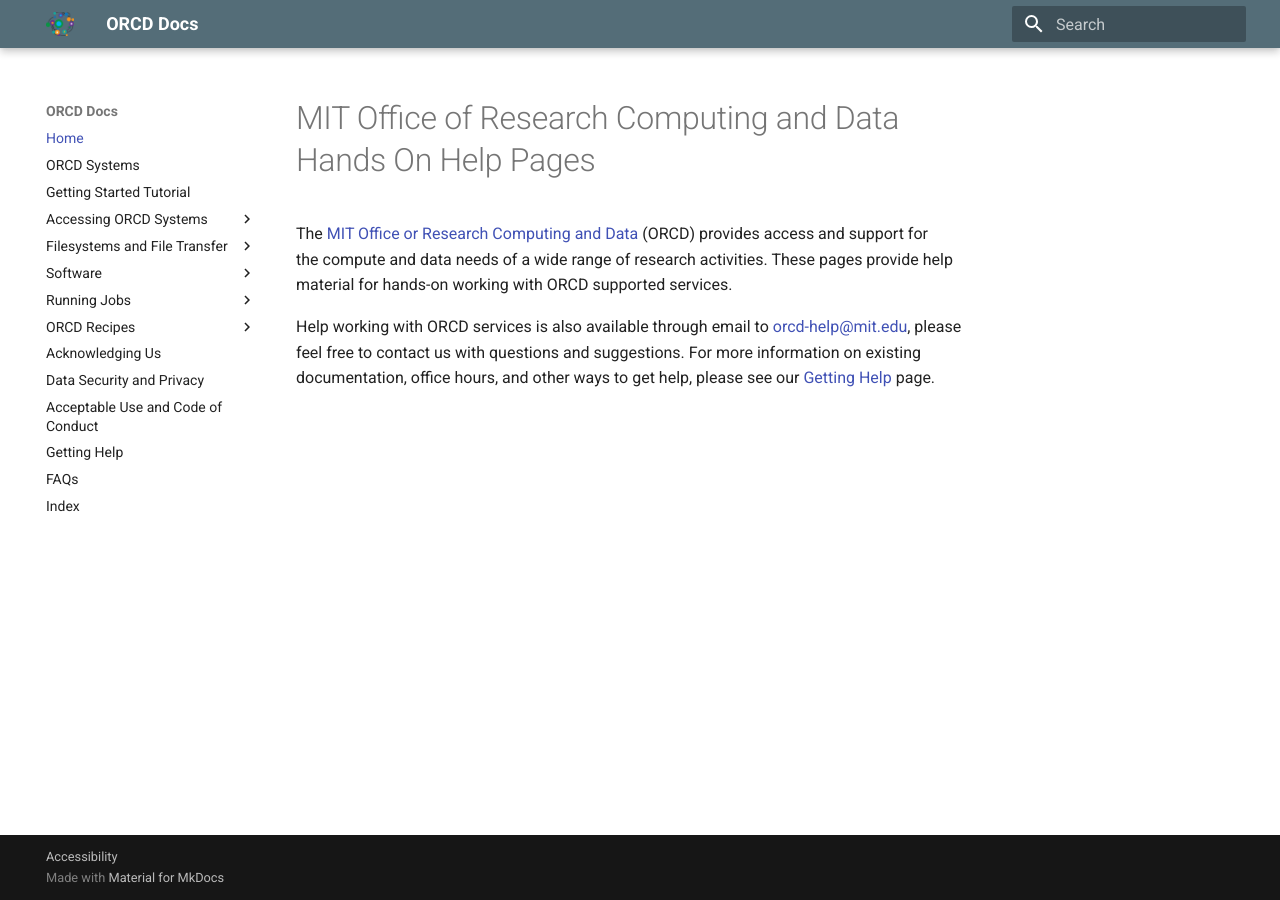
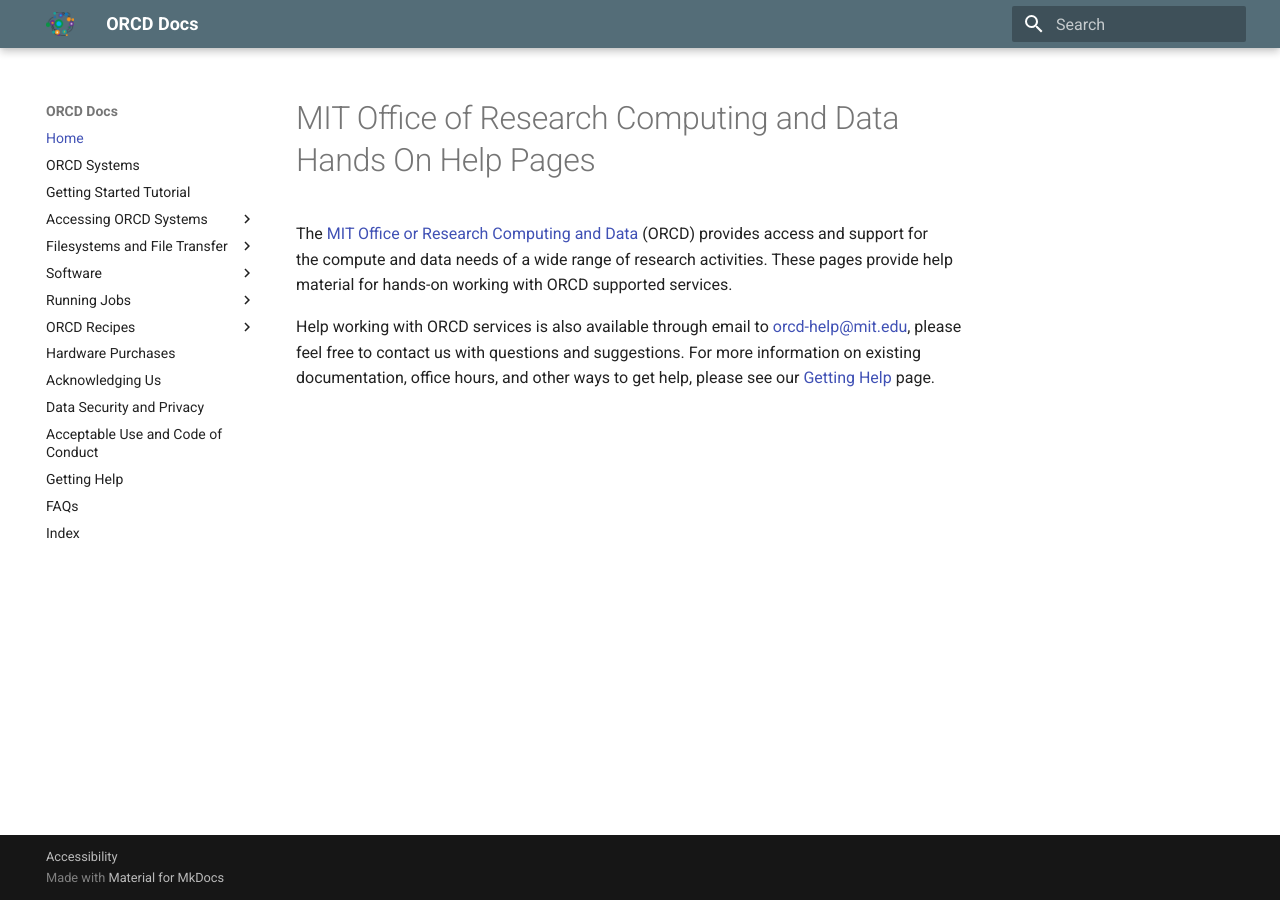
Before and after one commit to mit-orcd/orcd-docs-edit, an MkDocs documentation site: the page built from docs/index.md, in a window 1280 px wide. Built offline with MkDocs 1.6.1 and Material for MkDocs 9.7.7, drawn with Linux system fonts in a browser that asks for light colours.

Commit message:
add to sidebar

```diff
--- a/mkdocs.yml
+++ b/mkdocs.yml
@@ -51,6 +51,7 @@
     - VASP: recipes/build-vasp-gcc-cpu.md
     - VSCode: recipes/vscode.md
     - X11: recipes/X11.md
+  - Hardware Purchases: hosted-hardware.md
   - Acknowledging Us: acknowledgements.md
   - Data Security and Privacy: data-security.md
   - Acceptable Use and Code of Conduct: code-of-conduct.md
```
